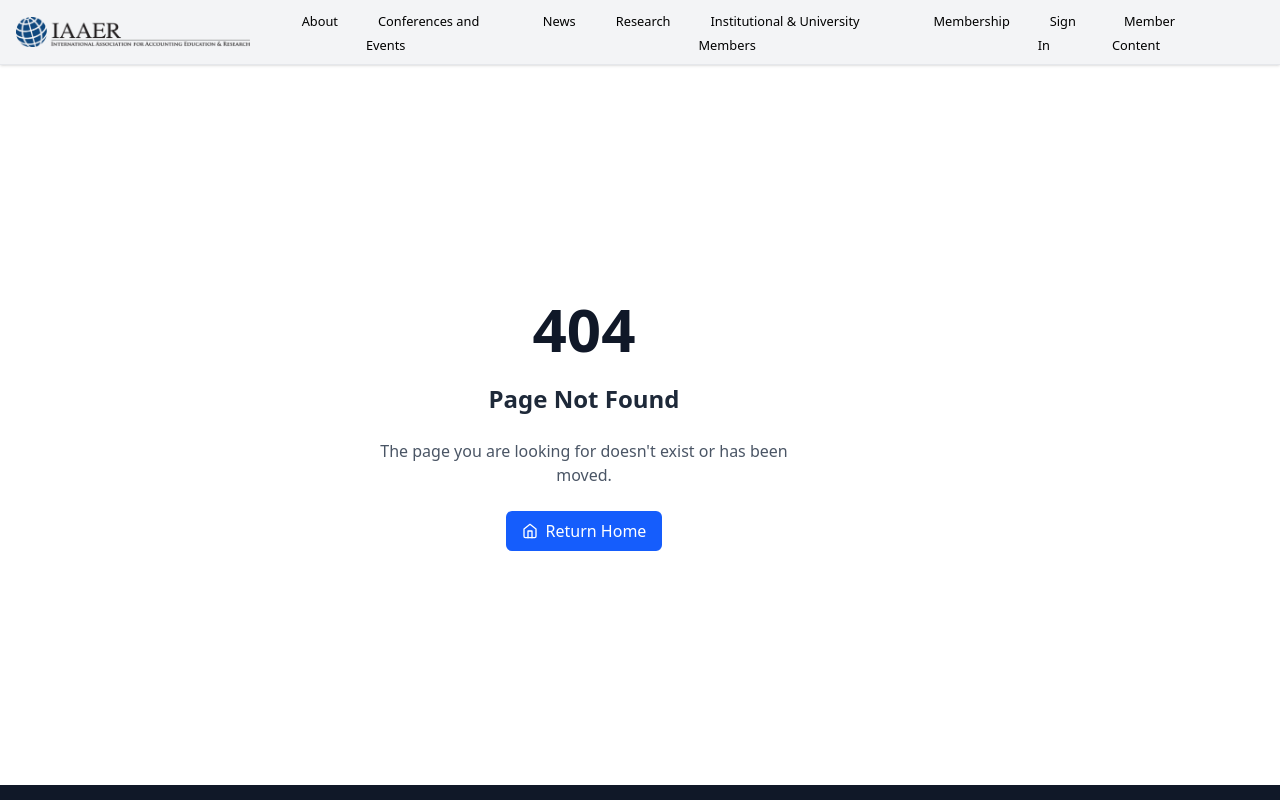
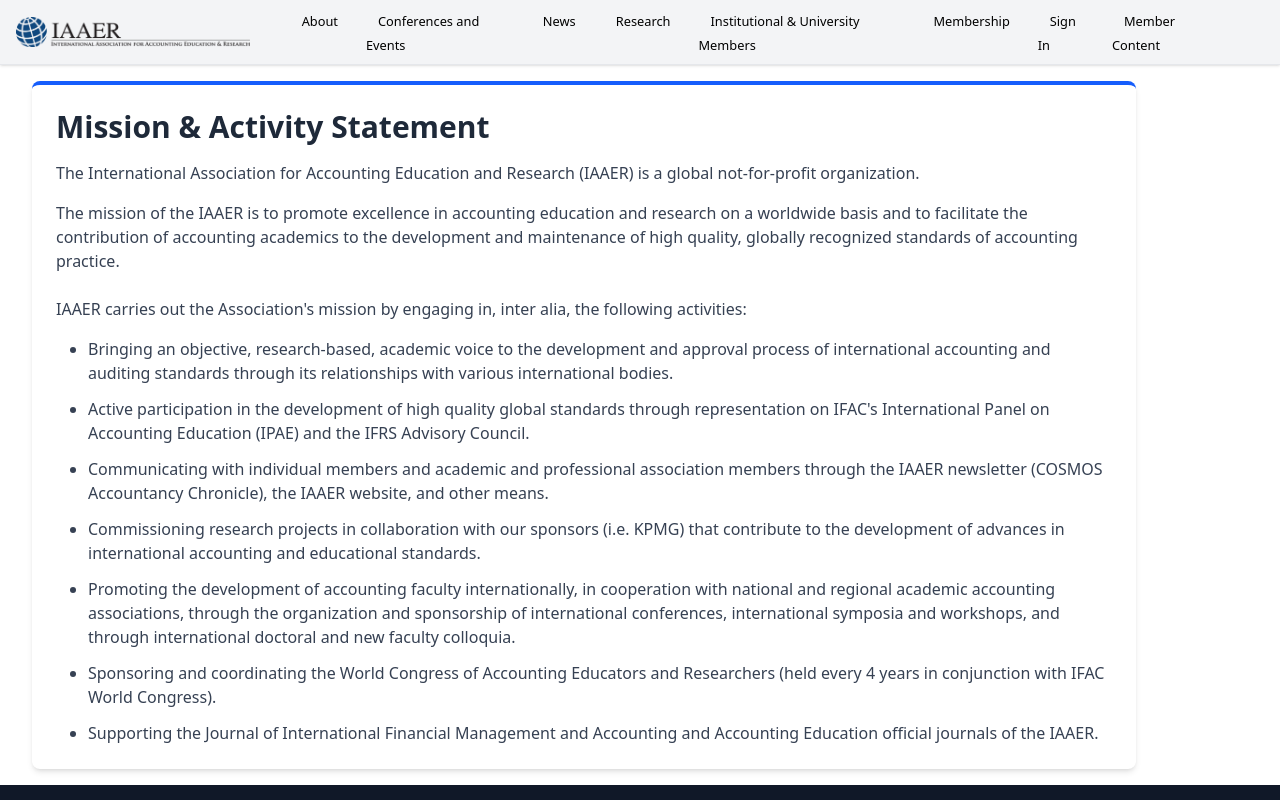
Before and after one commit to shahid576ali/iaaer, a React (Vite) app: page /about/mission-statement in a window 1280 px wide. Shown: the top 800 px of the page. Built offline with nearby package versions, Linux system fonts and the light colour scheme.

Commit message:
added history and mission section of About

```diff
--- a/src/App.jsx
+++ b/src/App.jsx
@@ -11,6 +11,9 @@
 import Iaesb from "./pages/Research/Iaesb/Iaesb";
 import Scholars from "./pages/Research/Scholars";
 import PIMR from "./pages/InstitutionalMembers/PIMR/PIMR";
+import MissionStatement from "./pages/About/MissionStatement/MissionStatement";
+import organizationData from "./pages/About/MissionStatement/Data";
+import History from "./pages/About/History/History";
 
 
 
@@ -18,9 +21,15 @@
   return (
     <div className="min-h-screen bg-white">
       <Navbar />
-      <main className="max-w-full lg:mr-28 mx-auto px-4 sm:px-6 lg:px-8 py-20">
+      <main className="max-w-full lg:mr-28 mx-auto px-4 sm:px-6 lg:px-8 py-4">
         <Routes>
           <Route path="/" element={<Home />} />
+          <Route path="/about/mission-statement" element={<MissionStatement
+        organization={organizationData}
+        mission={organizationData.mission}
+        activities={organizationData.activities}
+      />} />
+          <Route path="/about/history" element={<History />} />
           <Route path="/news/current" element={<Current />} />
           <Route path="/news/newsletters" element={<Newsletter />} />
           <Route path="/news/archive" element={<Archive />} />
--- a/src/pages/About/History/History.jsx
+++ b/src/pages/About/History/History.jsx
@@ -1,8 +1,31 @@
-import React from 'react'
+import { div } from 'framer-motion/client'
+import React, { useState } from 'react'
 
 const History = () => {
+  const [activeTab, setActiveTab] = useState("History")
+
   return (
-    <div>History</div>
+    <div >
+      <h2 className='text-xl font-bold mb-2'>History of the IAAER</h2>
+      <div className="flex space-x-1 rounded-xl bg-gray-200 p-1 mb-6">
+          {["History", "Congresses", "Timeline","Former Officers"].map((tab) => (
+            <button
+              key={tab}
+              className={`w-full rounded-lg py-2.5 text-sm font-medium leading-5
+                ${activeTab === tab ? "bg-white text-gray-900 shadow" : "text-gray-700 hover:text-gray-900"}`}
+              onClick={() => setActiveTab(tab)}
+            >
+              {tab.charAt(0).toUpperCase() + tab.slice(1)}
+            </button>
+          ))}
+        </div>
+        {activeTab === "History" && (
+          <div className='w-[55%] mb-14'>
+            <p>A history of the International Association for Accounting Education and Research (IAAER): 1984-2004, By Belverd E. Needles, Jr. A paper presented to The Academy of Accounting Historians.</p>
+            <p>Read it <a className='text-blue-400' href="#">here</a></p>
+          </div>
+        )}
+    </div>
   )
 }
 
--- /dev/null
+++ b/src/pages/About/MissionStatement/Data.jsx
@@ -0,0 +1,18 @@
+const organizationData = {
+    name: "The International Association for Accounting Education and Research",
+    acronym: "IAAER",
+    type: "global not-for-profit",
+    mission:
+      "The mission of the IAAER is to promote excellence in accounting education and research on a worldwide basis and to facilitate the contribution of accounting academics to the development and maintenance of high quality, globally recognized standards of accounting practice.",
+    activities: [
+      "Bringing an objective, research-based, academic voice to the development and approval process of international accounting and auditing standards through its relationships with various international bodies.",
+      "Active participation in the development of high quality global standards through representation on IFAC's International Panel on Accounting Education (IPAE) and the IFRS Advisory Council.",
+      "Communicating with individual members and academic and professional association members through the IAAER newsletter (COSMOS Accountancy Chronicle), the IAAER website, and other means.",
+      "Commissioning research projects in collaboration with our sponsors (i.e. KPMG) that contribute to the development of advances in international accounting and educational standards.",
+      "Promoting the development of accounting faculty internationally, in cooperation with national and regional academic accounting associations, through the organization and sponsorship of international conferences, international symposia and workshops, and through international doctoral and new faculty colloquia.",
+      "Sponsoring and coordinating the World Congress of Accounting Educators and Researchers (held every 4 years in conjunction with IFAC World Congress).",
+      "Supporting the Journal of International Financial Management and Accounting and Accounting Education official journals of the IAAER.",
+    ],
+  }
+
+  export default organizationData
--- a/src/pages/About/MissionStatement/MissionStatement.jsx
+++ b/src/pages/About/MissionStatement/MissionStatement.jsx
@@ -1,8 +1,25 @@
-import React from 'react'
+const MissionStatement = ({ organization, mission, activities }) => {
+  return (
+    <div className="bg-white rounded-lg shadow-md p-6 max-w-6xl mx-auto border-t-4 border-blue-600">
+      <h1 className="text-3xl font-bold text-gray-800 mb-4">Mission & Activity Statement</h1>
 
-const MissionStatement = () => {
-  return (
-    <div>MissionStatement</div>
+      <p className="text-gray-700 mb-4">
+        {organization.name} ({organization.acronym}) is a {organization.type} organization.
+      </p>
+
+      <p className="text-gray-700 mb-6">{mission}</p>
+
+      <p className="text-gray-700 mb-4">
+        {organization.acronym} carries out the Association's mission by engaging in, inter alia, the following
+        activities:
+      </p>
+
+      <ul className="list-disc pl-8 space-y-3 text-gray-700">
+        {activities.map((activity, index) => (
+          <li key={index}>{activity}</li>
+        ))}
+      </ul>
+    </div>
   )
 }
 
```
